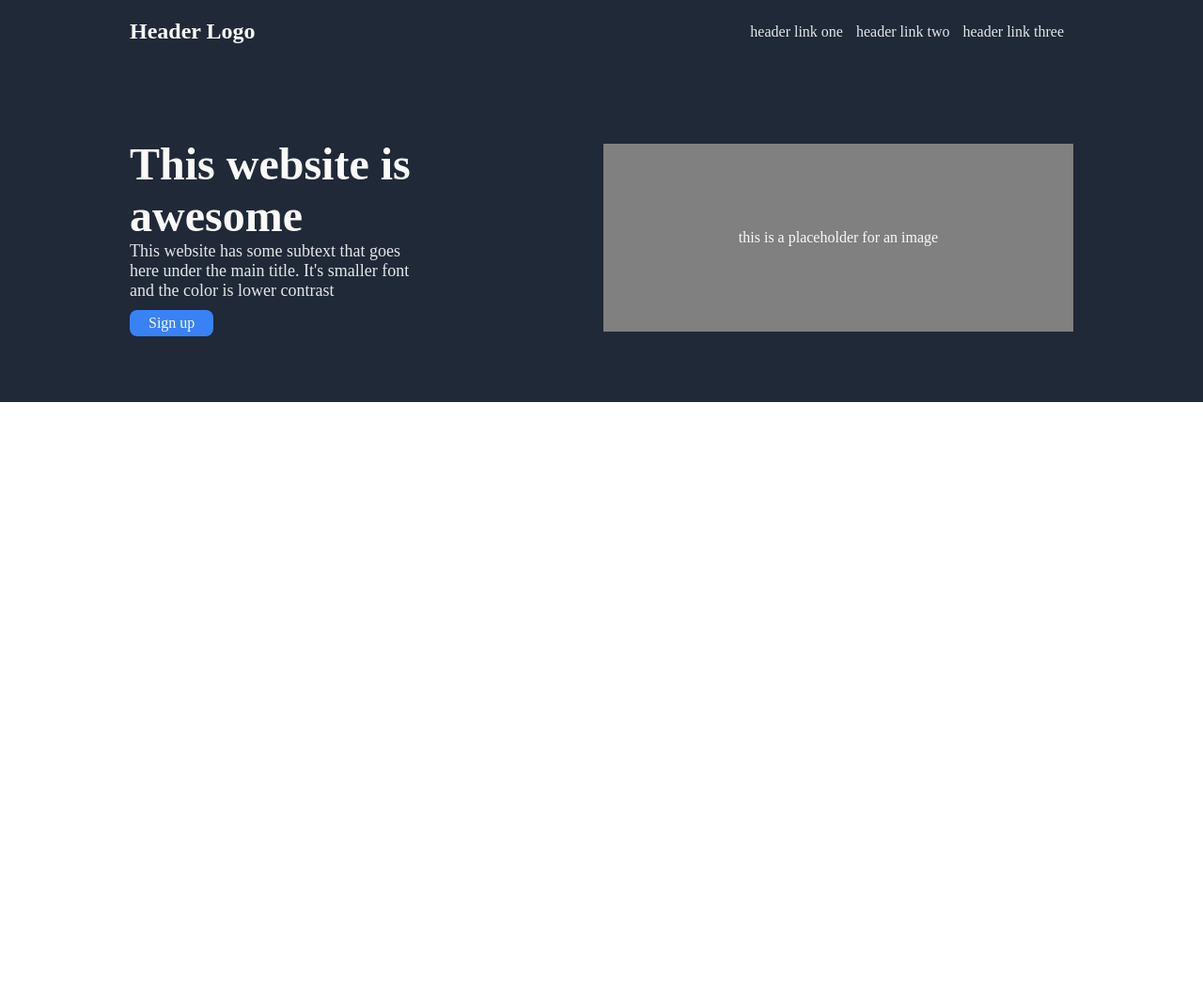
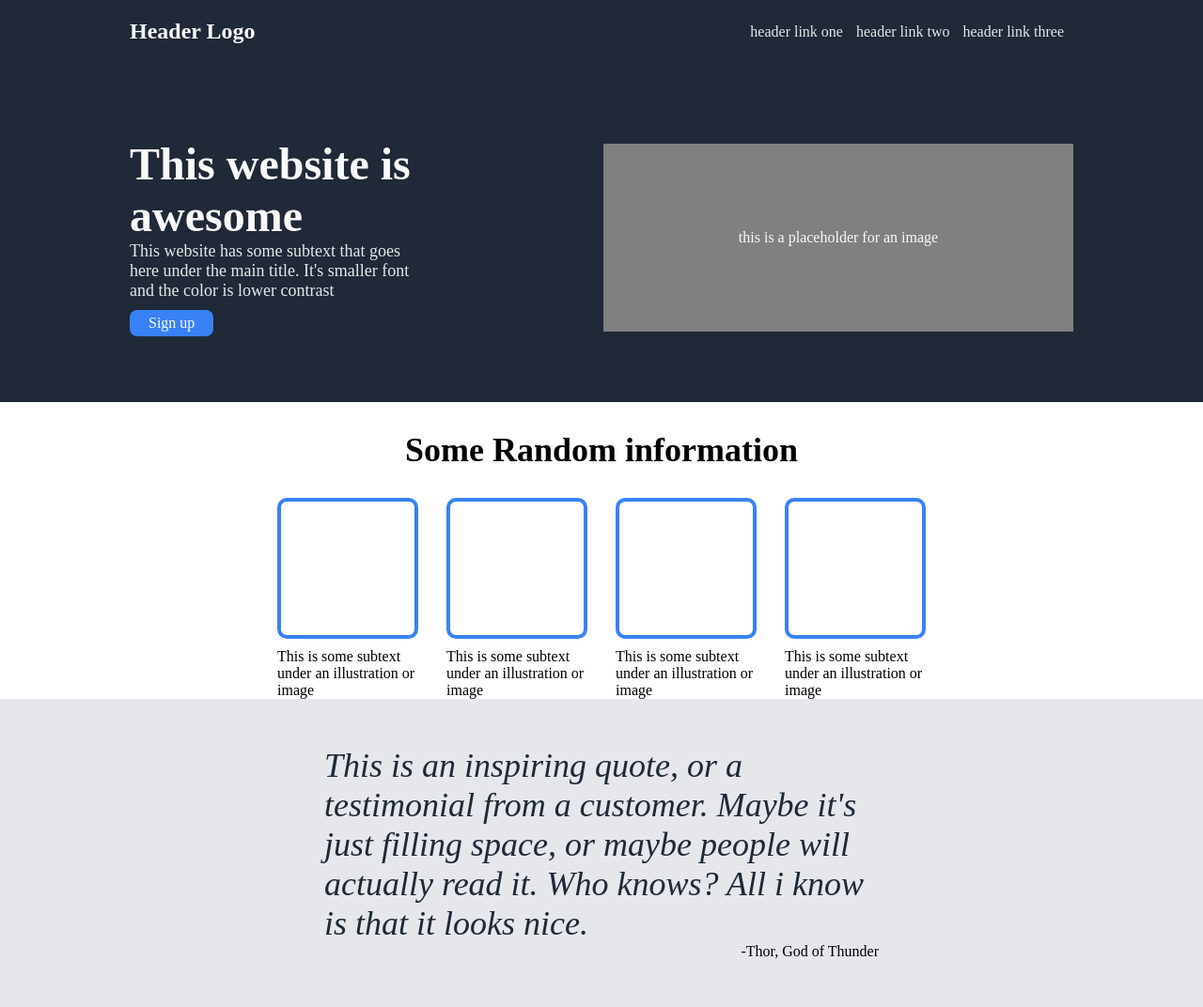
Before and after one commit to Zupi-HR/landing_page, a plain HTML site: page index.html in a window 1280 px wide. Shown: the whole page at 94% size. Before the commit the page ends 800 px from the top, so only its background shows below. Drawn offline with Linux system fonts and the light colour scheme.

Commit message:
finished quote section

```diff
--- a/index.html
+++ b/index.html
@@ -20,10 +20,11 @@
                     <a href="#">header link three</a>
                 </nav>
             </div>
-        <div class="heading-image">
-            <div class="heading-image_text">
+            <div class="hero-image_container">
+                <div class="hero-image_text">
                     <h1>This website is awesome</h1>
-                <p class="secondary_text">This website has some subtext that goes here under the main title. It's smaller font and the color is
+                    <p class="secondary_text">This website has some subtext that goes here under the main title. It's
+                        smaller font and the color is
                         lower contrast</p>
 
                     <p class="sign-up">Sign up</p>
@@ -34,6 +35,38 @@
             </div>
         </div>
     </header>
+    <main>
+        <section class="information_section">
+            <h2>Some Random information</h2>
+            <div class="boxes-container">
+                <div class="box-container">
+                    <div class="box"></div>
+                    <p>This is some subtext under an illustration or image</p>
+                </div>
+                <div class="box-container">
+                    <div class="box"></div>
+                    <p>This is some subtext under an illustration or image</p>
+                </div>
+                <div class="box-container">
+                    <div class="box"></div>
+                    <p>This is some subtext under an illustration or image</p>
+                </div>
+                <div class="box-container">
+                    <div class="box"></div>
+                    <p>This is some subtext under an illustration or image</p>
+                </div>
+            </div>
+        </section>
+        <section class="quote-section">
+            <div class="quote-container">
+                <blockquote>This is an inspiring quote, or a testimonial from a customer. Maybe it's just filling space,
+                    or
+                    maybe people will actually read it. Who knows? All i know is that it looks nice.
+                </blockquote>
+                <p>-Thor, God of Thunder</p>
+            </div>
+        </section>
+    </main>
 </body>
 
 </html>
--- a/style.css
+++ b/style.css
@@ -7,7 +7,7 @@
 body {
     min-height: 100vh;
 }
-
+/* header */
 header {
     background-color: #1f2937;
     color: #f9faf8;
@@ -37,14 +37,14 @@ a {
     margin-right: 10px;
 }
 
-.heading-image {
+.hero-image_container {
     display: flex;
     margin-top: 100px;
     justify-content: space-between;
     align-items: center;
 }
 
-.heading-image_text {
+.hero-image_text {
     width: 300px;
 }
 
@@ -86,3 +86,63 @@ h1 {
     align-items: center;
     justify-content: center;
 }
+
+/* main part */
+main {
+    display: flex;
+    flex-direction: column;
+}
+
+/* information section */
+
+.information_section h2 {
+  font-size: 36px;
+  font-weight: bold;
+  text-align: center;
+  margin-top: 30px;
+}
+
+.boxes-container {
+    display: flex;
+    justify-content: center;
+    gap: 30px;
+    margin-top: 30px;
+}
+
+.box-container {
+    flex-basis: 0;
+ }
+
+.box {
+    width: 150px;
+    height: 150px;
+    border: 4px solid #3882f6;
+    border-radius: 10px;
+    flex-basis: 0;
+    margin-bottom: 10px;
+}
+
+/* quote section */
+.quote-section {
+    background-color: #e5e7eb;
+   display: flex;
+   flex-direction: column;
+   align-items: center;
+   justify-content: center;
+   padding: 50px;
+}
+
+.quote-container {
+    width: 50%;
+}
+
+blockquote {
+    font-size: 36px;
+    font-style: italic;
+    font-weight: 100;
+    color: #1f2937;
+}
+
+.quote-section p {
+    text-align: end;
+}
```
Lines whose indentation alone changed are shown as unchanged.
